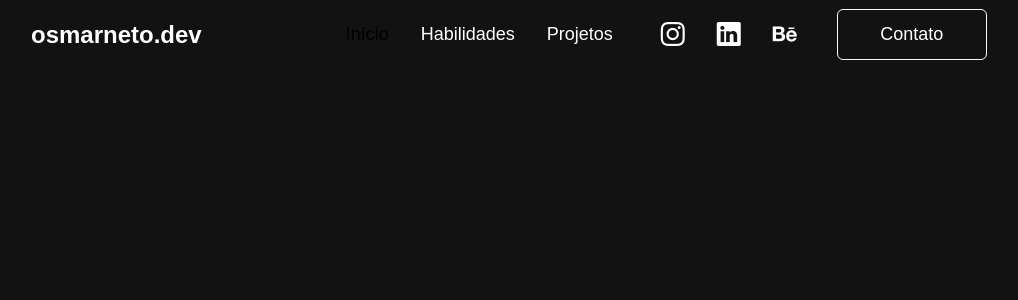
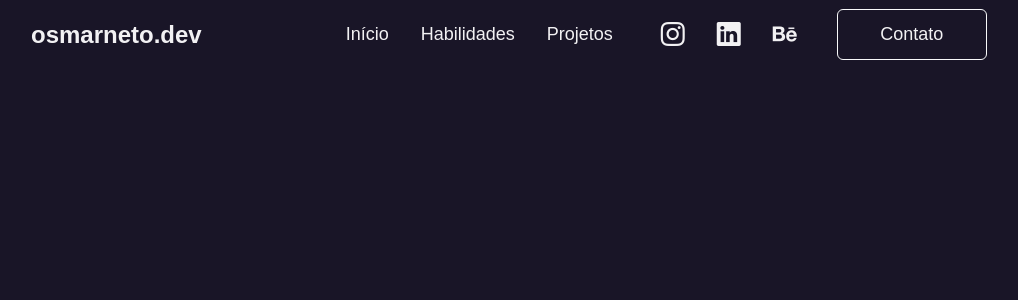
Before and after one commit to OsmarBaia/GitPages, a React (Vite) app: page / in a window 1280 px wide. Shown: the top 300 px of the page, without its empty margins (105-1123 px from the left). Built offline with nearby package versions, Linux system fonts and the light colour scheme.

Commit message:
[Update] NavBar
Finished styling the navbar

```diff
--- a/src/App.css
+++ b/src/App.css
@@ -1,3 +1,5 @@
+@import url(./components/navbar.css);
+
 /* Custom Fonts */
 
 @font-face {
@@ -18,6 +20,7 @@
   font-weight: 700;
 }
 
+/* Main Components */
 * {
   margin: 0;
   padding: 0;
@@ -34,8 +37,8 @@ body {
   font-weight: 400;
   overflow-x: hidden;
   position: relative;
-  background-color: #121212 !important;
-  color: #ffffff !important;
+  background-color: #191527 !important;
+  color: #F2F1F3 !important;
   font-family: "Ubuntu Sans", sans-serif !important;
 }
 
@@ -48,6 +51,7 @@ h6 {
   margin: 0;
   padding: 0;
   line-height: normal;
+  color: #F2F1F3;
 }
 
 p,
@@ -59,6 +63,7 @@ ul {
   padding: 0;
   line-height: normal;
   text-decoration: none;
+  color: #BDBAC4;
 }
 
 a:hover {
@@ -95,93 +100,3 @@ p.success {
 p.danger {
   color: red;
 }
-
-
-
-/************ Navbar Css ************/
-nav.navbar {
-  position: fixed;
-  width: 100%;
-  top: 0;
-  z-index: 9999;
-  transition: 0.32s ease-in-out;
-}
-
-nav.navbar.scrolled {
-  padding: 0px 0;
-  background-color: #121212;
-}
-
-a.navbar-brand,
-a.navbar-link {
-  color: #fff;
-  padding: 0 0.5rem;
-  text-shadow: -0.5px -0.5px #121212;
-}
-
-a.navbar-brand {
-  font-weight: 700;
-  font-size: x-large;
-}
-
-a.navbar-link {
-  font-weight: 500;
-  font-size: large;
-}
-
-nav.navbar div.container {
-  max-width: 1080px;
-  padding: 0 1rem;
-}
-
-#navbar-sections,
-#navbar-socials {
-  display: flex;
-  justify-content: center;
-  align-items: center;
-}
-
-#navbar-sections {
-  flex-direction: column;
-  gap: 1rem;
-  margin: 1rem 0;
-}
-
-#navbar-socials {
-  gap: 1rem;
-  margin: 0 2rem;
-}
-
-#navbar-socials a.social-media {
-  font-size: x-large;
-}
-
-#basic-navbar-nav button {
-  width: 150px;
-  background-color: transparent;
-  border: 2px 2px solid #fff;
-  margin-top: 1rem;
-  align-self: center;
-}
-
-#basic-navbar-nav button a {
-  margin: 0;
-  padding: .5rem 0;
-}
-
-
-@media (min-width: 991px) {
-  #navbar-sections {
-    flex-direction: row;
-    margin-left: 7rem;
-  }
-
-  #basic-navbar-nav button {
-    margin-top: 0;
-  }
-}
-
-/*
-@media (min-width: 520px) {
-  //Right Side Bar
-} */
--- a/src/components/navbar.css
+++ b/src/components/navbar.css
@@ -1,3 +1,127 @@
-Navbar {
-    color: pink;
+/************ Navbar Css ************/
+nav.navbar {
+    position: fixed;
+    width: 100%;
+    top: 0;
+    z-index: 9999;
+    transition: 0.32s ease-in-out;
 }
+
+nav.navbar.scrolled {
+    padding: 0px 0;
+    background-color: #191527;
+}
+
+a.navbar-brand,
+a.navbar-link {
+    padding: 0 0.5rem;
+    background-image: linear-gradient(to right,
+            #6E57E0,
+            #6E57E0 50%,
+            #F2F1F3 50%);
+    background-size: 200% 100%;
+    background-position: -100%;
+
+    -webkit-background-clip: text;
+    -webkit-text-fill-color: transparent;
+
+    transition: all 0.3s ease-in-out;
+}
+
+a.navbar-brand:hover,
+a.navbar-link:hover {
+    background-position: 0;
+}
+
+a.navbar-brand:hover::before,
+a.navbar-link:hover::before {
+    width: 100%;
+}
+
+a.navbar-brand {
+    font-weight: 700;
+    font-size: x-large;
+}
+
+a.navbar-brand.active {
+    color: #F2F1F3 !important;
+}
+
+a.navbar-link {
+    font-weight: 500;
+    font-size: large;
+}
+
+.navbar-nav .navbar-link.active {
+    color: #6E57E0 !important;
+}
+
+nav.navbar div.container {
+    max-width: 1080px;
+    padding: 0 1rem;
+}
+
+#navbar-sections,
+#navbar-socials {
+    display: flex;
+    justify-content: center;
+    align-items: center;
+}
+
+#navbar-sections {
+    flex-direction: column;
+    gap: 1rem;
+    margin: 1rem 0;
+}
+
+#navbar-socials {
+    gap: 1rem;
+    margin: 0 2rem;
+}
+
+#navbar-socials a.social-media {
+    font-size: x-large;
+}
+
+#basic-navbar-nav button {
+    width: 150px;
+    background-color: transparent;
+    border: 2px 2px solid #F2F1F3;
+    margin-top: 1rem;
+    align-self: center;
+}
+
+#basic-navbar-nav button a {
+    margin: 0;
+    padding: .5rem 0;
+}
+
+button.navbar-toggler {
+    margin-right: 1rem;
+}
+
+@media (min-width: 992px) {
+    #navbar-sections {
+        flex-direction: row;
+        margin-left: 7rem;
+    }
+
+    #basic-navbar-nav button {
+        margin-top: 0;
+    }
+}
+
+
+@media (min-width: 1440px) {
+    a.navbar-brand {
+        font-size: xx-large;
+    }
+
+    a.navbar-link {
+        font-size: x-large;
+    }
+
+    #navbar-socials a.social-media {
+        font-size: xx-large;
+    }
+}
--- a/src/components/navbar.jsx
+++ b/src/components/navbar.jsx
@@ -27,34 +27,39 @@ export default function NavBar() {
     const onUpdateActiveLink = (value) => { setActiveLink(value); }
 
     return (
-        <Navbar className={scrolled ? "scrolled" : ""} expand="lg" >
+        <Navbar className={scrolled ? "scrolled" : ""} expand="lg" variant='dark'>
             <Container>
-                <Navbar.Brand href="#home">osmarneto.dev</Navbar.Brand>
+                <Navbar.Brand href="#" className={activeLink === '' ? 'active navbar-brand' : 'navbar-brand'} onClick={() => onUpdateActiveLink('')}>osmarneto.dev</Navbar.Brand>
                 <Navbar.Toggle aria-controls="basic-navbar-nav" />
                 <Navbar.Collapse id="basic-navbar-nav">
-                    <Nav className="">
+                    <Nav>
                         <div id='navbar-sections'>
-                            <Nav.Link href="#home" className={activeLink === 'home' ? 'active navbar-link' : 'navbar-link'} onClick={() => onUpdateActiveLink('home')}>Início</Nav.Link>
-                            <Nav.Link href="#skills" className={activeLink === 'skills' ? 'active navbar-link' : 'navbar-link'} onClick={() => onUpdateActiveLink('skills')}>Habilidades</Nav.Link>
-                            <Nav.Link href="#projects" className={activeLink === 'projects' ? 'active navbar-link' : 'navbar-link'} onClick={() => onUpdateActiveLink('projects')}>Projetos</Nav.Link>
+                            <Nav.Link href="#home" className={activeLink === 'home' ? 'active navbar-link' : 'navbar-link'} onClick={() => onUpdateActiveLink('home')}>
+                                Início
+                            </Nav.Link>
+                            <Nav.Link href="#skills" className={activeLink === 'skills' ? 'active navbar-link' : 'navbar-link'} onClick={() => onUpdateActiveLink('skills')}>
+                                Habilidades
+                            </Nav.Link>
+                            <Nav.Link href="#projects" className={activeLink === 'projects' ? 'active navbar-link' : 'navbar-link'} onClick={() => onUpdateActiveLink('projects')}>
+                                Projetos
+                            </Nav.Link>
                         </div>
                         <div id='navbar-socials'>
-                            <Nav.Link className='navbar-link social-media' href="#instagram" target='blank'>
+                            <Nav.Link className='navbar-link social-media' href="https://www.instagram.com/osmarortsac/" target='blank'>
                                 <i class="bi bi-instagram"></i>
                             </Nav.Link>
-
-                            <Nav.Link className='navbar-link social-media' href="#linkedin" target='blank'>
+                            <Nav.Link className='navbar-link social-media' href="https://www.linkedin.com/in/osmarbaia/" target='blank'>
                                 <i class="bi bi-linkedin"></i>
                             </Nav.Link>
-
-                            <Nav.Link className='navbar-link social-media' href="#behance" target='blank'>
+                            <Nav.Link className='navbar-link social-media' href="https://www.behance.net/osmarneto8" target='blank'>
                                 <i class="bi bi-behance"></i>
                             </Nav.Link>
                         </div>
-                        <Button variant="light"><Nav.Link href="#contact" className={activeLink === 'contact' ? 'active navbar-link' : 'navbar-link'} onClick={() => onUpdateActiveLink('contact')}>
-                            Contato
-                        </Nav.Link></Button>
-
+                        <Button variant="light">
+                            <Nav.Link href="#contact" className={activeLink === 'contact' ? 'active navbar-link' : 'navbar-link'} onClick={() => onUpdateActiveLink('contact')}>
+                                Contato
+                            </Nav.Link>
+                        </Button>
                     </Nav>
                 </Navbar.Collapse>
             </Container>
```
